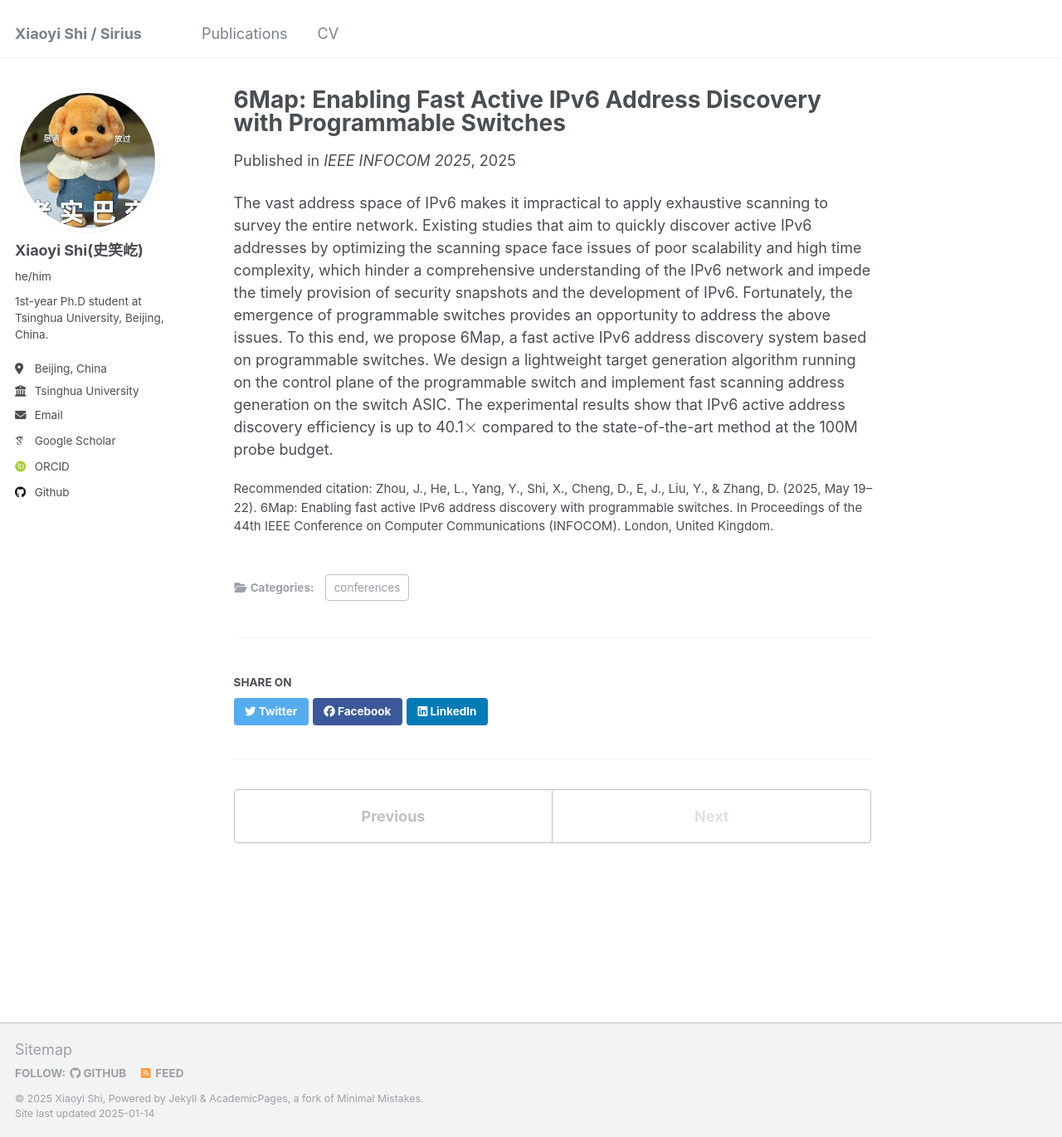
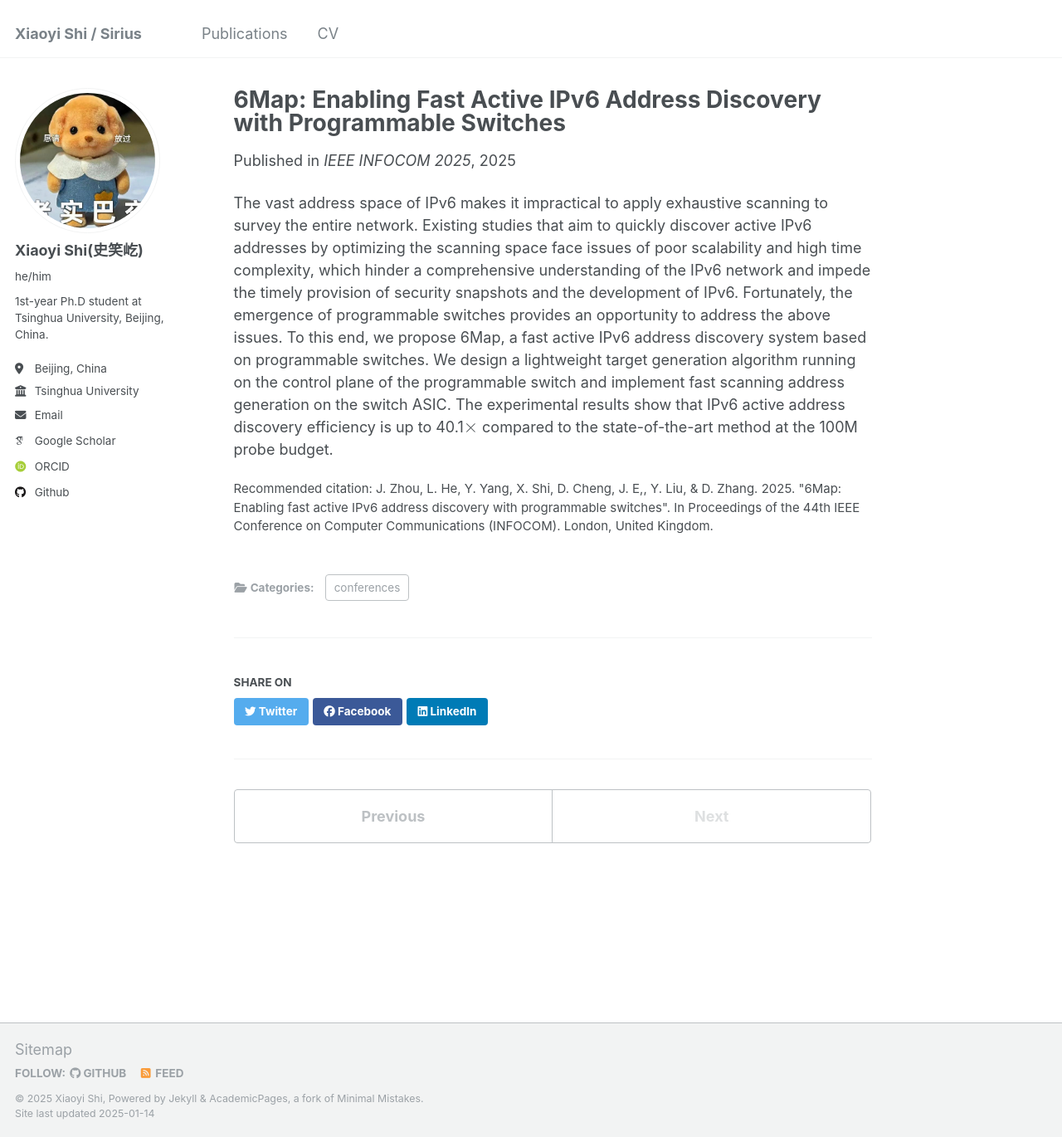
Before and after one commit to Sirius-sxy/Sirius-sxy.github.io, a Jekyll site: the page built from _publications/paper3.md, in a window 1280 px wide and 1370 px high. Shown: the whole window at 83% size. Built offline with Jekyll 4.4.1, drawn with Linux system fonts in a browser that asks for light colours; some web fonts are replaced.

Commit message:
Update 6Map citation

```diff
--- a/_publications/paper3.md
+++ b/_publications/paper3.md
@@ -7,7 +7,7 @@ date: 2025-5-19
 venue: 'IEEE INFOCOM 2025'
 #slidesurl: #'http://academicpages.github.io/files/slides1.pdf'
 #paperurl: 'https://sirius-sxy.github.io/files/L7LB_poster.pdf'
-citation: 'Zhou, J., He, L., Yang, Y., Shi, X., Cheng, D., E, J., Liu, Y., & Zhang, D. (2025, May 19–22). 6Map: Enabling fast active IPv6 address discovery with programmable switches. In Proceedings of the 44th IEEE Conference on Computer Communications (INFOCOM). London, United Kingdom.'
+citation: 'J. Zhou, L. He, Y. Yang, X. Shi, D. Cheng, J. E,, Y. Liu, & D. Zhang. 2025. "6Map: Enabling fast active IPv6 address discovery with programmable switches". In Proceedings of the 44th IEEE Conference on Computer Communications (INFOCOM). London, United Kingdom.'
 ---
 
 The vast address space of IPv6 makes it impractical to apply exhaustive scanning to survey the entire network. Existing studies that aim to quickly discover active IPv6 addresses by optimizing the scanning space face issues of poor scalability and high time complexity, which hinder a comprehensive understanding of the IPv6 network and impede the timely provision of security snapshots and the development of IPv6. Fortunately, the emergence of programmable switches provides an opportunity to address the above issues. To this end, we propose 6Map, a fast active IPv6 address discovery system based on programmable switches. We design a lightweight target generation algorithm running on the control plane of the programmable switch and implement fast scanning address generation on the switch ASIC. The experimental results show that IPv6 active address discovery efficiency is up to 40.1\\(\times\\) compared to the state-of-the-art method at the 100M probe budget.
```
